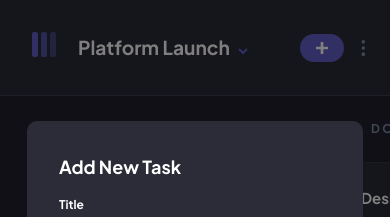
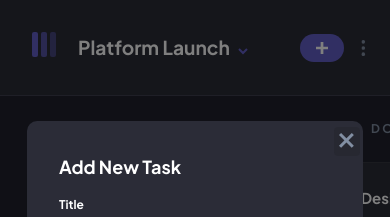
Before and after one commit to Junjiequan/kanban_, a React (Vite) app: page / in a window 390 px wide. Both pictures are taken after a click on the button 322 px from the left and 47 px from the top of the page. Shown: the top 217 px of the page. Built offline with nearby package versions, Linux system fonts and the light colour scheme.

Commit message:
mobile responsiveness fix

```diff
--- a/src/layout/Main/index.tsx
+++ b/src/layout/Main/index.tsx
@@ -24,7 +24,7 @@ const Main = (props: MainProps) => {
   return (
     <ScrollContainer
       className='Main'
-      nativeMobileScroll
+      nativeMobileScroll={true}
       vertical={false}
       hideScrollbars={false}
       ignoreElements={'.Card'}
--- a/src/standard/Modal.tsx
+++ b/src/standard/Modal.tsx
@@ -1,4 +1,5 @@
 import React, { useEffect } from 'react';
+import { Cross } from '../data/icons';
 import { useAppDispatch } from '../hooks/useRedux';
 import { closeModal } from '../reducer/modalSlice';
 
@@ -18,6 +19,10 @@ const Modal = (props: { children: JSX.Element }) => {
   return (
     <div className='Overlay' onClick={() => dispatch(closeModal())}>
       <div className='Modal' onClick={(e) => e.stopPropagation()}>
+        <button className='Modal--close' onClick={() => dispatch(closeModal())}>
+          <Cross />
+        </button>
+
         {props.children}
       </div>
     </div>
--- a/src/styles/layout/_main.scss
+++ b/src/styles/layout/_main.scss
@@ -3,7 +3,6 @@
   display: flex;
   width: 100%;
   height: 100%;
-  overflow-x: hidden !important;
   overflow-y: auto ;
   position: relative;
   background: color(bg);
@@ -49,5 +48,7 @@
   }
 
   @include mobile {
+    overflow-x: auto !important;
+
   }
 }
--- a/src/styles/standard/_modal.scss
+++ b/src/styles/standard/_modal.scss
@@ -12,7 +12,7 @@
 }
 
 .Modal {
-  position: fixed;
+  position: relative;
   display: flex;
   justify-content: center;
   left: 0;
@@ -22,13 +22,27 @@
   width: 100%;
   margin: auto;
   max-width: 30rem;
-  height: fit-content;
+  max-height: 100%;
   border-radius: 10px;
   background: color(main);
   color: color(title);
   padding: $margin-large;
   animation: fadeIn .3s ease;
+  overflow-y: auto;
   @include mobile {
     max-width: 21rem;
   }
 }
+
+.Modal--close {
+  display: none;
+  position: absolute;
+  top: .4rem;
+  right: .2rem;
+  border-radius: 4px;
+  padding: .15rem .35rem ;
+  background: rgb(8, 8, 8, 0.1);
+  @include mobile {
+    display:block;
+  }
+}
```
